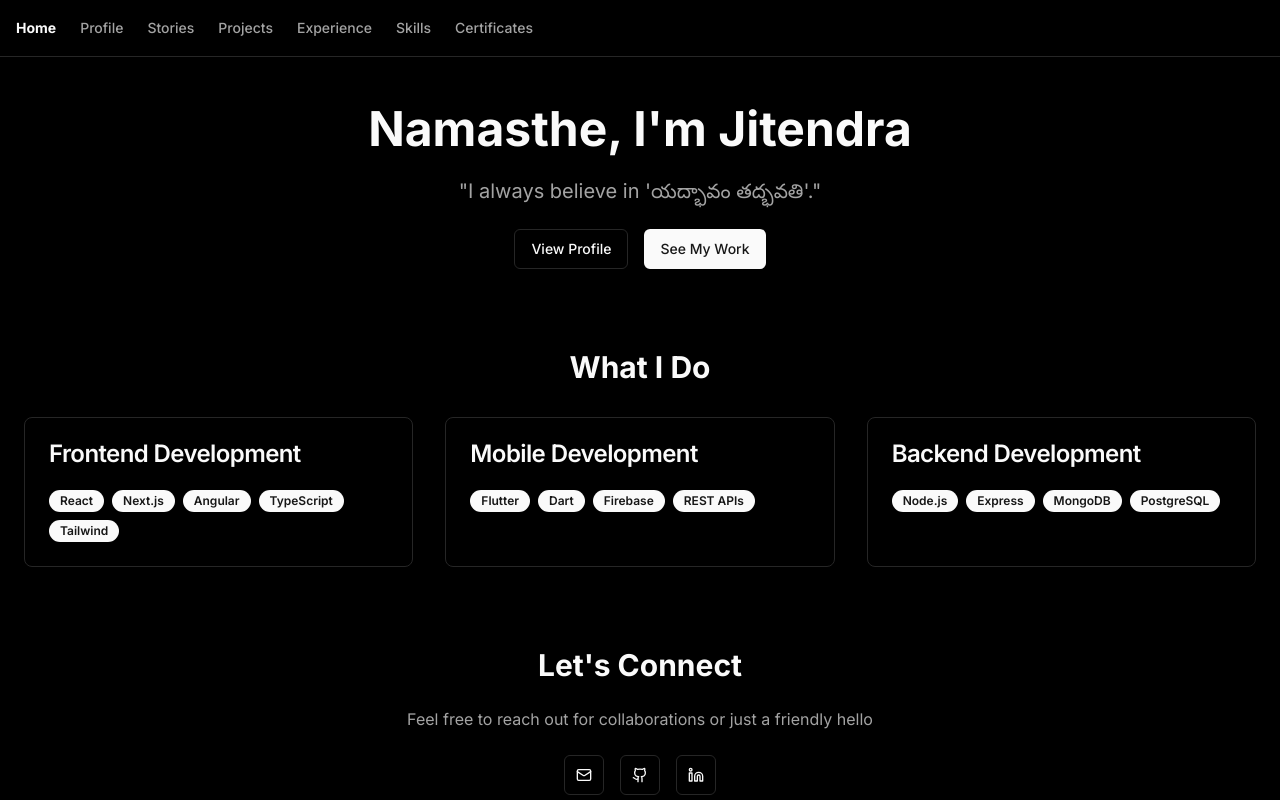
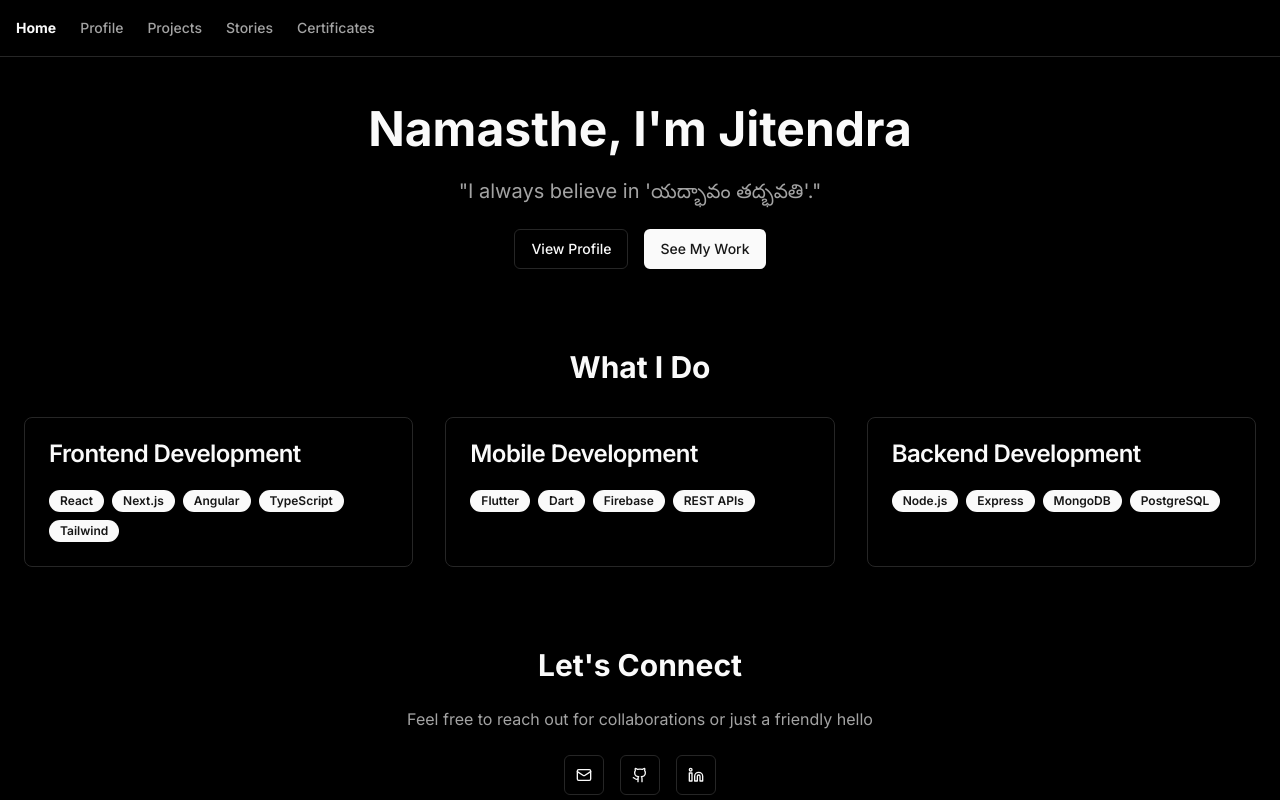
Before and after one commit to Jitendra797/portfolio, a Next.js app: page / in a window 1280 px wide. Shown: the top 800 px of the page. Built offline with nearby package versions, Linux system fonts and the light colour scheme.

Commit message:
refactor site header: remove redundant navigation items for a cleaner interface

```diff
--- a/components/site-header.tsx
+++ b/components/site-header.tsx
@@ -13,10 +13,8 @@ import { ModeToggle } from "@/components/mode-toggle";
 const navigation = [
   { name: "Home", href: "/" },
   { name: "Profile", href: "/profile" },
+  { name: "Projects", href: "/projects" },
   { name: "Stories", href: "/stories" },
-  { name: "Projects", href: "/projects" },
-  { name: "Experience", href: "/experience" },
-  { name: "Skills", href: "/skills" },
   { name: "Certificates", href: "/certificates" },
 ];
 
```
